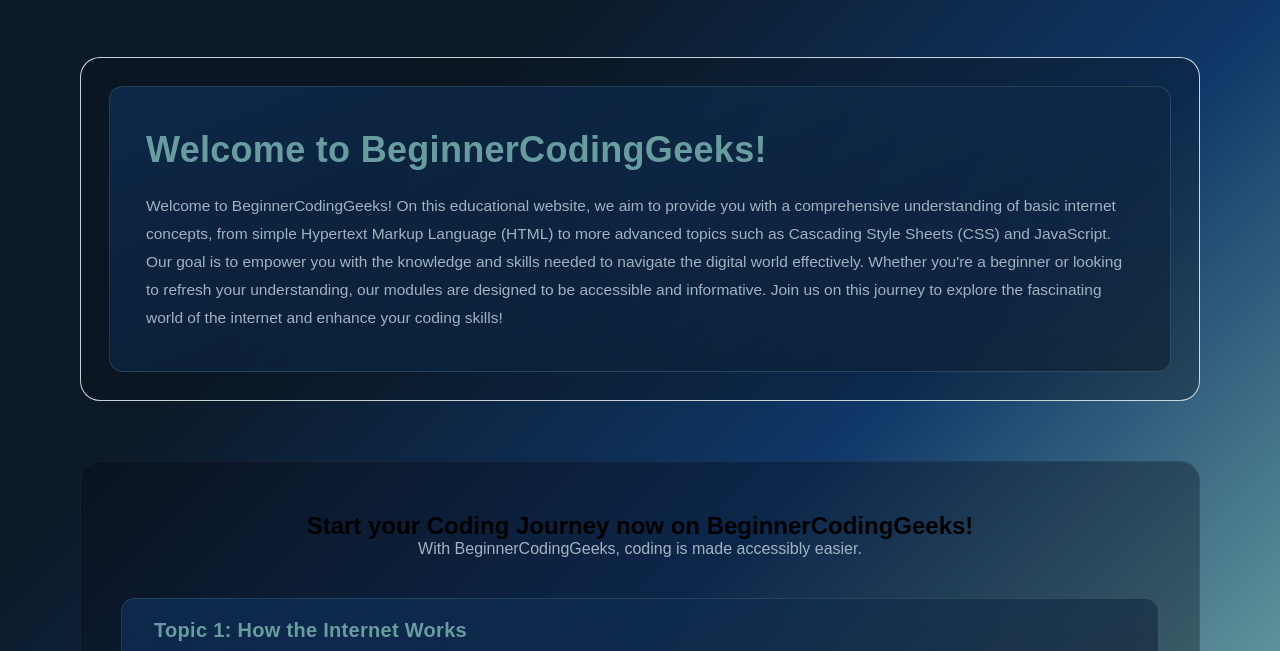
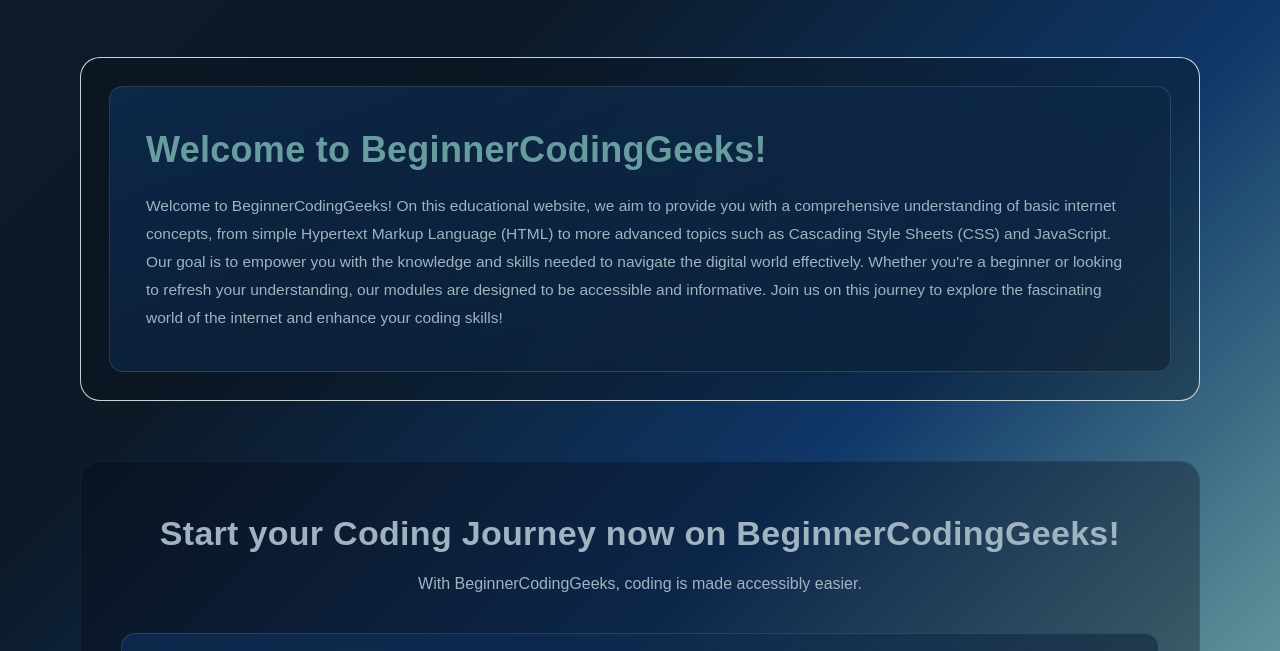
Before and after one commit to czialeikaaiyanaclemente-collab/BeginnerCodingGeeks, a plain HTML site: page index.html in a window 1280 px wide. Shown: the part 71-722 px from the top of the page. Drawn offline with Linux system fonts and the light colour scheme.

Commit message:
Refactor HTML structure and styles for clarity

```diff
--- a/index.html
+++ b/index.html
@@ -234,6 +234,15 @@
         text-align: center;
     }
 
+    .start-learning-container h1 {
+        color: #9FB3C0;
+        font-size: 34px;
+        font-weight: 700;
+        letter-spacing: 0.3px;
+        line-height: 1.25;
+        margin-bottom: 20px;
+    }
+
     .start-learning-container .subtitle {
         color: #9FB3C0;
         font-size: 16px;
```
